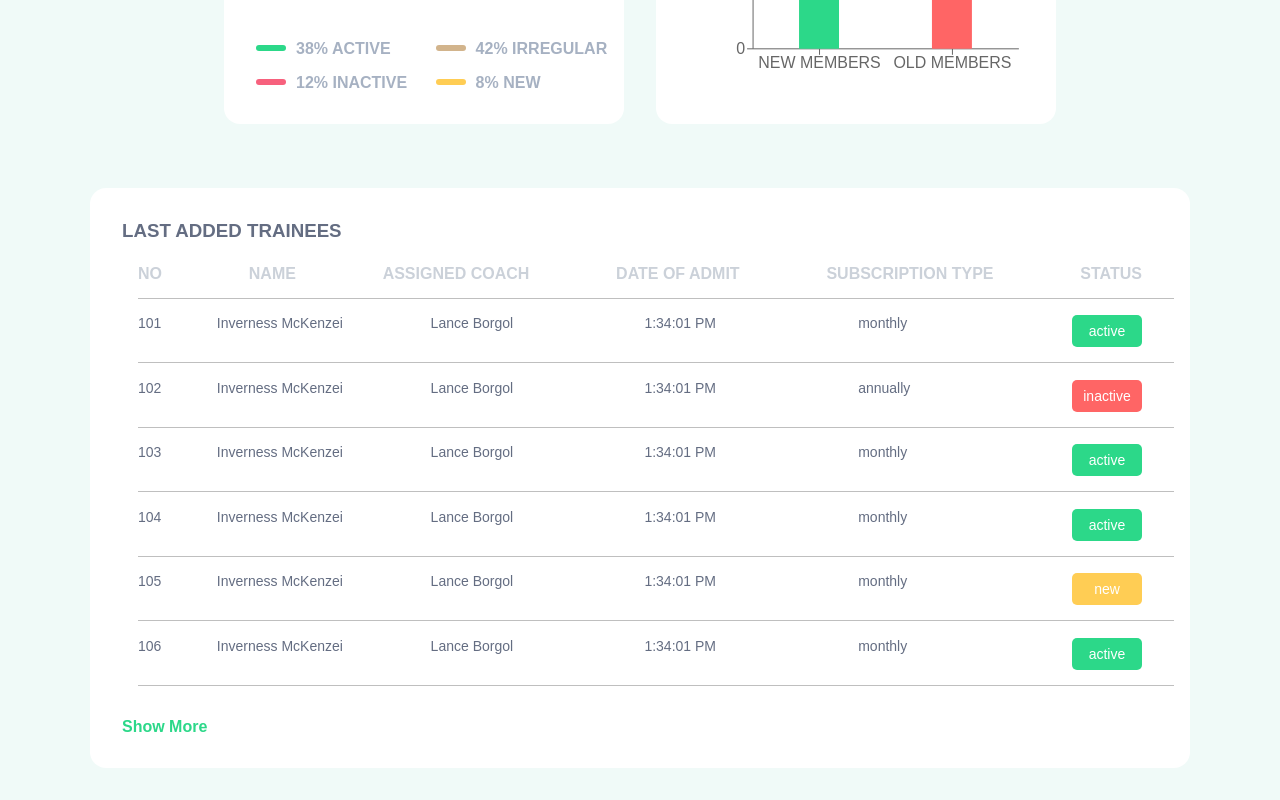
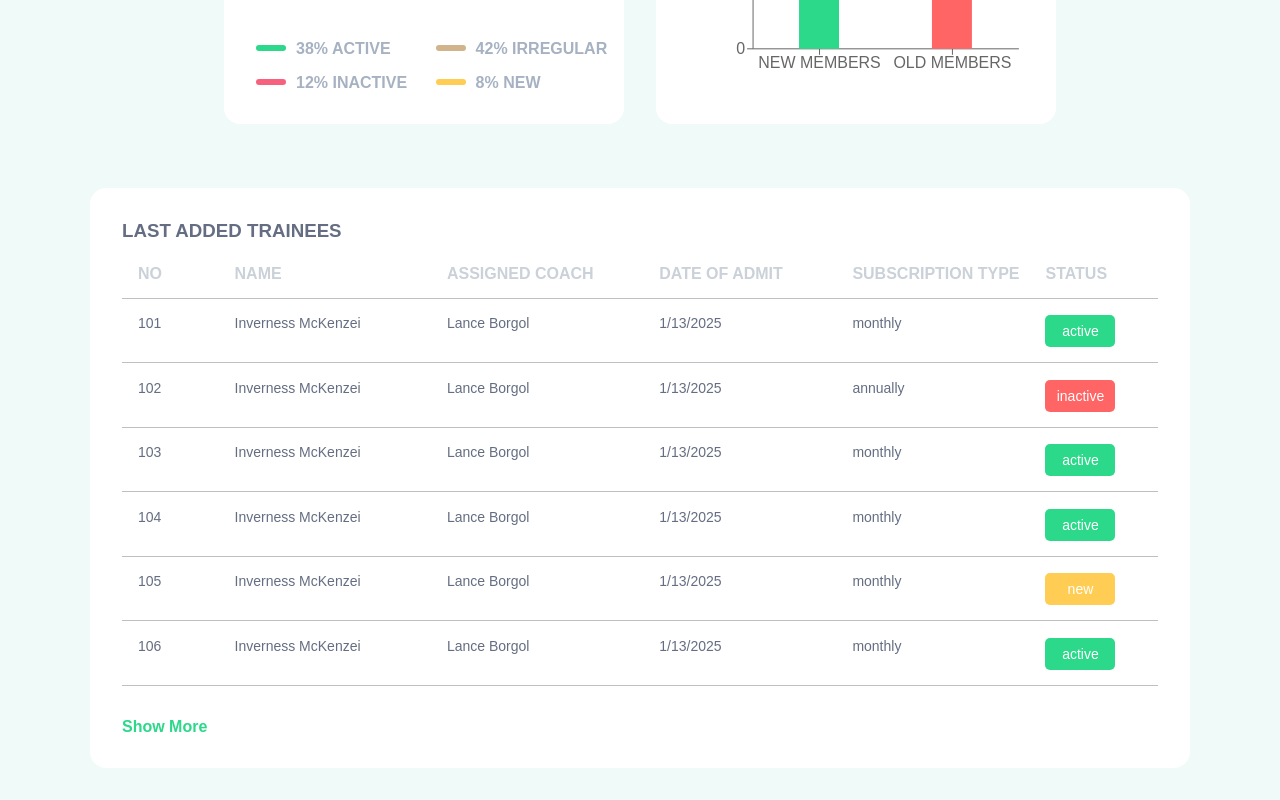
Before and after one commit to TotalGym/Dashboard-v2, a React (Vite) app: page / in a window 1280 px wide. Shown: the part 722-1522 px from the top of the page. Built offline with nearby package versions, Linux system fonts and the light colour scheme; a web font is replaced by a local one.

Commit message:
adjustments to last added trainees table

```diff
--- a/src/components/last-added-trainee-table/last-added-trainees-table.component.tsx
+++ b/src/components/last-added-trainee-table/last-added-trainees-table.component.tsx
@@ -12,7 +12,6 @@ import { lastAddedTraineesData } from "../../mock/mock.data";
 
 import {
   LastAddedTraineesTableContainer,
-  StyledCellText,
   StyledLastAddedCell,
   StyledLastAddedRow,
   StyledLastAddedTableHead,
@@ -27,27 +26,23 @@ const columnHelper = createColumnHelper<Trainee>();
 const columns = [
   columnHelper.accessor("number", {
     header: "NO",
-    cell: (props) => <StyledCellText $width="25px">{props.getValue()}</StyledCellText>,
   }),
   columnHelper.accessor("name", {
     header: "NAME",
-    cell: (props) => <StyledCellText $width="200px" $margin="40px">{props.getValue()}</StyledCellText>,
   }),
   columnHelper.accessor("assignedCoach", {
     header: "ASSIGNED COACH",
-    cell: (props) => <StyledCellText $width="200px">{props.getValue()}</StyledCellText>,
   }),
   columnHelper.accessor("dateOfAdmit", {
     header: "DATE OF ADMIT",
     cell: (props) => (
-      <StyledCellText $width="200px">
-        {props.getValue()?.toLocaleTimeString()}
-      </StyledCellText>
+      <>
+        {props.getValue()?.toLocaleDateString()}
+      </>
     ),
   }),
   columnHelper.accessor("subscribtionType", {
     header: "SUBSCRIPTION TYPE",
-    cell: (props) => <StyledCellText $width="200px">{props.getValue()}</StyledCellText>,
   }),
   columnHelper.accessor("status", {
     header: "STATUS",
@@ -60,7 +55,7 @@ const columns = [
 ];
 
 const LastAddedTraineesTable = () => {
-  const [data, setData] = useState<Trainee[]>(lastAddedTraineesData);
+  const [data] = useState<Trainee[]>(lastAddedTraineesData);
 
   const table = useReactTable({
     data,
--- a/src/components/last-added-trainee-table/last-added-trainees-table.styles.ts
+++ b/src/components/last-added-trainee-table/last-added-trainees-table.styles.ts
@@ -23,9 +23,8 @@ export const StyledTableHeader = styled.h3`
 
 export const StyledLastAddedTableHead = styled.div`
   position: relative;
-  display: flex;
-  justify-content: space-between;
-  column-gap: 2em;
+  display: grid;
+  grid-template-columns: 0.5fr 1.1fr 1.1fr 1fr 1fr 0.5fr;
   cursor: pointer;
   padding: 1em;
 
@@ -47,8 +46,9 @@ export const StyledLastAddedTH = styled.span`
 
 export const StyledLastAddedRow = styled.div`
   position: relative;
-  display: flex;
-  justify-content: space-between;
+  display: grid;
+  grid-template-columns: 0.5fr 1.1fr 1.1fr 1fr 1fr 0.5fr;
+
   cursor: pointer;
   padding: 1em;
 
@@ -65,11 +65,6 @@ export const StyledLastAddedRow = styled.div`
 
 export const StyledLastAddedCell = styled.div`
   ${MediumFontSize}
-`;
-
-export const StyledCellText = styled.div<{ $width: string; $margin?: string }>`
-  width: ${({ $width }) => $width};
-  margin-left: ${({ $margin }) => ($margin ? $margin : "")};
 `;
 
 export const StyledStatusCell = styled.div<{ $status: string }>`
```
